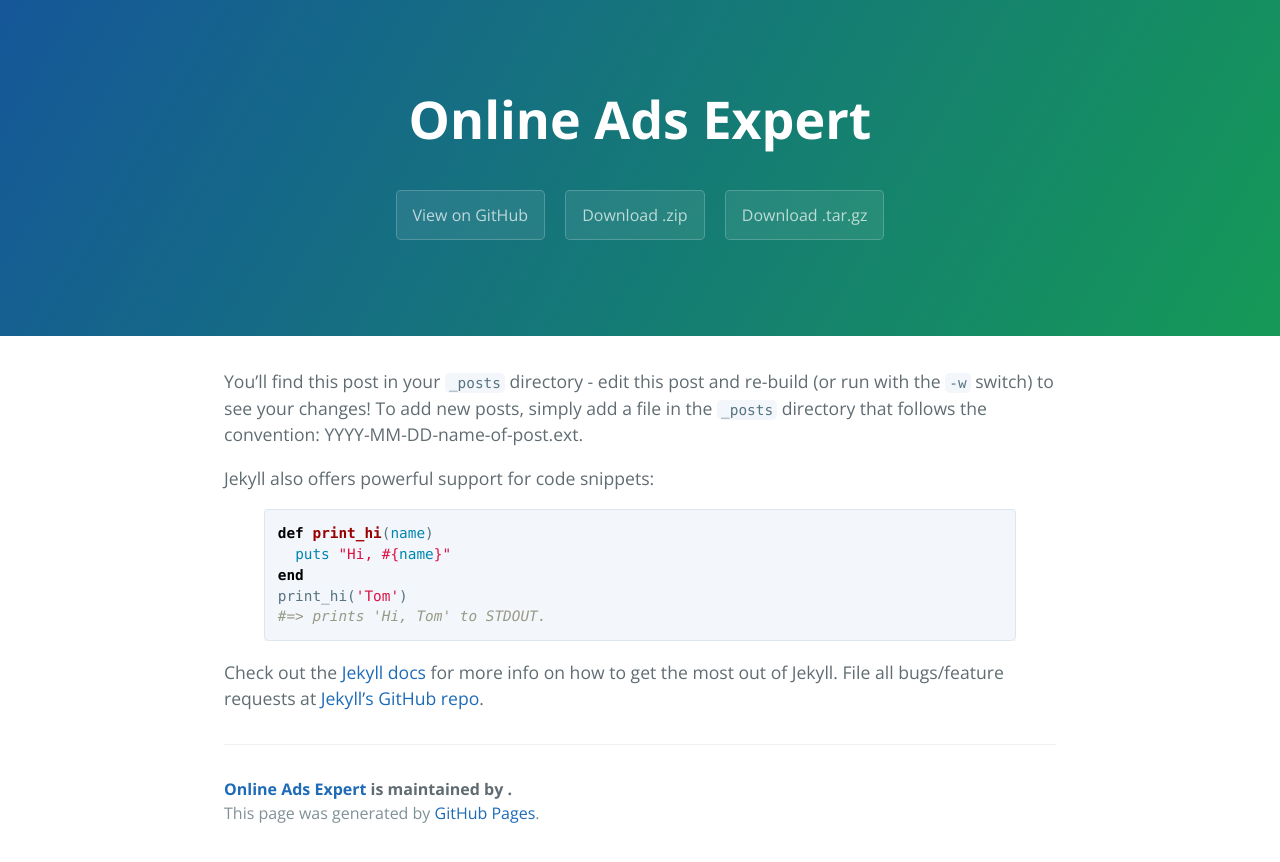
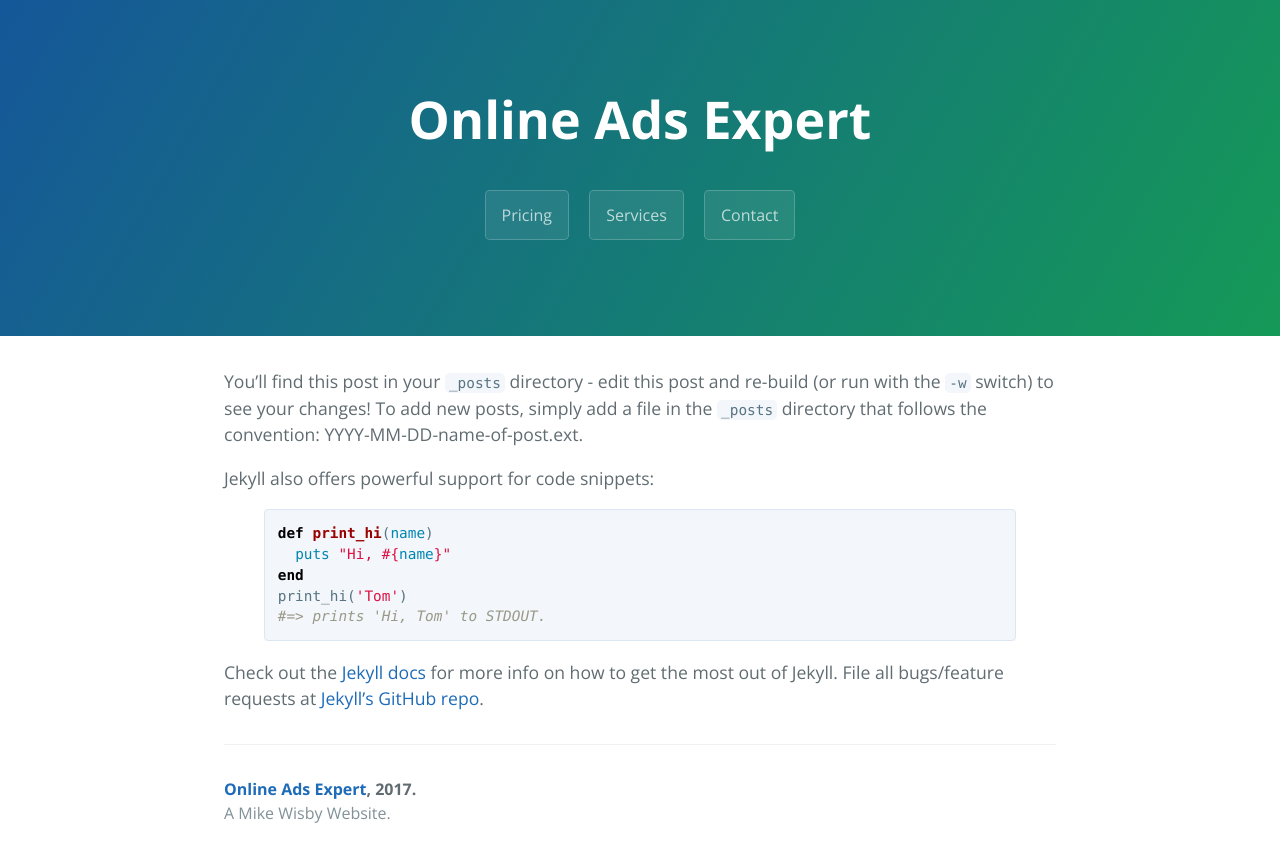
Before and after one commit to mikewisby/onlineadsexpert.github.io, a Jekyll site: the page built from _posts/2016-02-12-sample-content.markdown, in a window 1280 px wide. Shown: the top 862 px of the page. Built offline with Jekyll 4.4.1, drawn with Linux system fonts in a browser that asks for light colours.

Commit message:
sunnight5

```diff
--- a/_includes/page-footer.html
+++ b/_includes/page-footer.html
@@ -1,4 +1,4 @@
 <footer class="site-footer">
-  <span class="site-footer-owner"><a href="{{ site.url }}">{{ site.title }}</a> is maintained by <a href="{{ site.author.url }}">{{ site.author.name }}</a>.</span>
-  <span class="site-footer-credits">This page was generated by <a href="https://pages.github.com">GitHub Pages</a>.</span>
+  <span class="site-footer-owner"><a href="{{ site.url }}">{{ site.title }}</a>, 2017.</span>
+  <span class="site-footer-credits">A Mike Wisby Website.</span>
 </footer>
--- a/_includes/page-header.html
+++ b/_includes/page-header.html
@@ -1,7 +1,7 @@
 <section class="page-header">
   <h1 class="project-name">{{ site.title }}</h1>
   <h2 class="project-tagline">{{ site.tagline }}</h2>
-  <a href="#" class="btn">View on GitHub</a>
-  <a href="#" class="btn">Download .zip</a>
-  <a href="#" class="btn">Download .tar.gz</a>
+  <a href="#" class="btn">Pricing</a>
+  <a href="#" class="btn">Services</a>
+  <a href="#" class="btn">Contact</a>
 </section>
```
